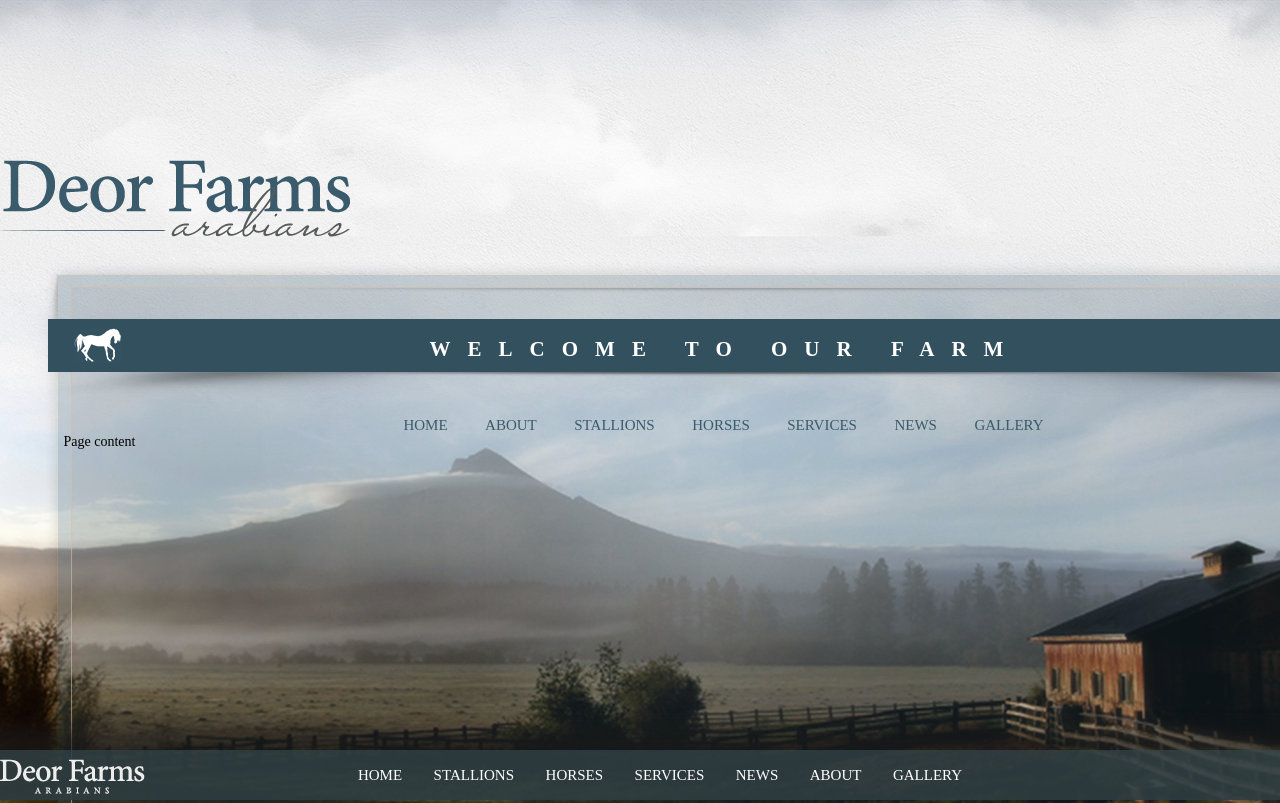
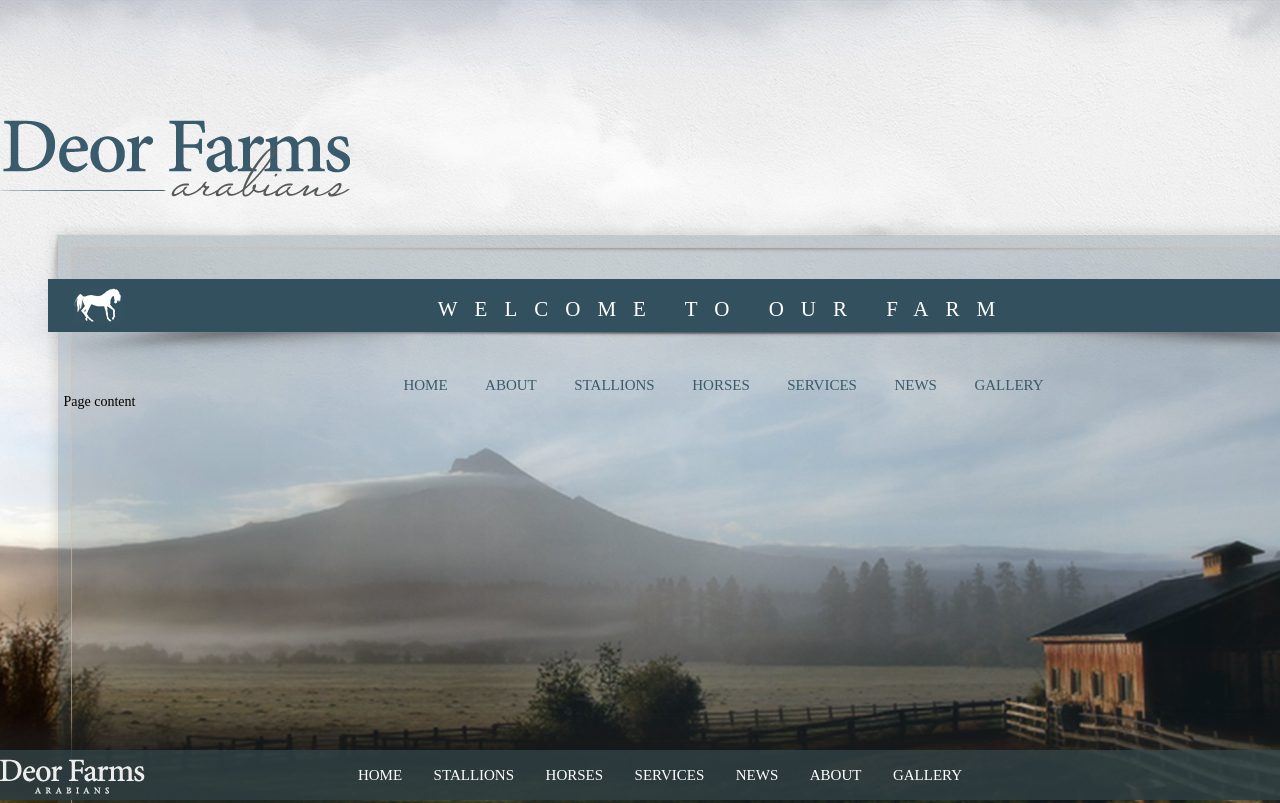
Before and after one commit to kmni/deorfarmsarabians, a website: page index.html in a window 1280 px wide. Shown: the top 803 px of the page. Drawn offline with Linux system fonts and the light colour scheme.

Commit message:
Drobne upravy

```diff
--- a/styles/modules/_general.scss
+++ b/styles/modules/_general.scss
@@ -19,7 +19,7 @@ body{
     text-align: center;
     background: image-url("bg.jpg") no-repeat center 0;
     background-attachment: fixed;
-    padding-top: 160px;
+    padding-top: 120px;
 }
 
 .is-envelope{
--- a/styles/modules/_page.scss
+++ b/styles/modules/_page.scss
@@ -18,4 +18,5 @@
     color: white;
     padding-top: 18px;
     letter-spacing: 17px;
+    font-weight: normal;
 }
```
Also changed, not shown: styles/style.min.css, 1 other file.
